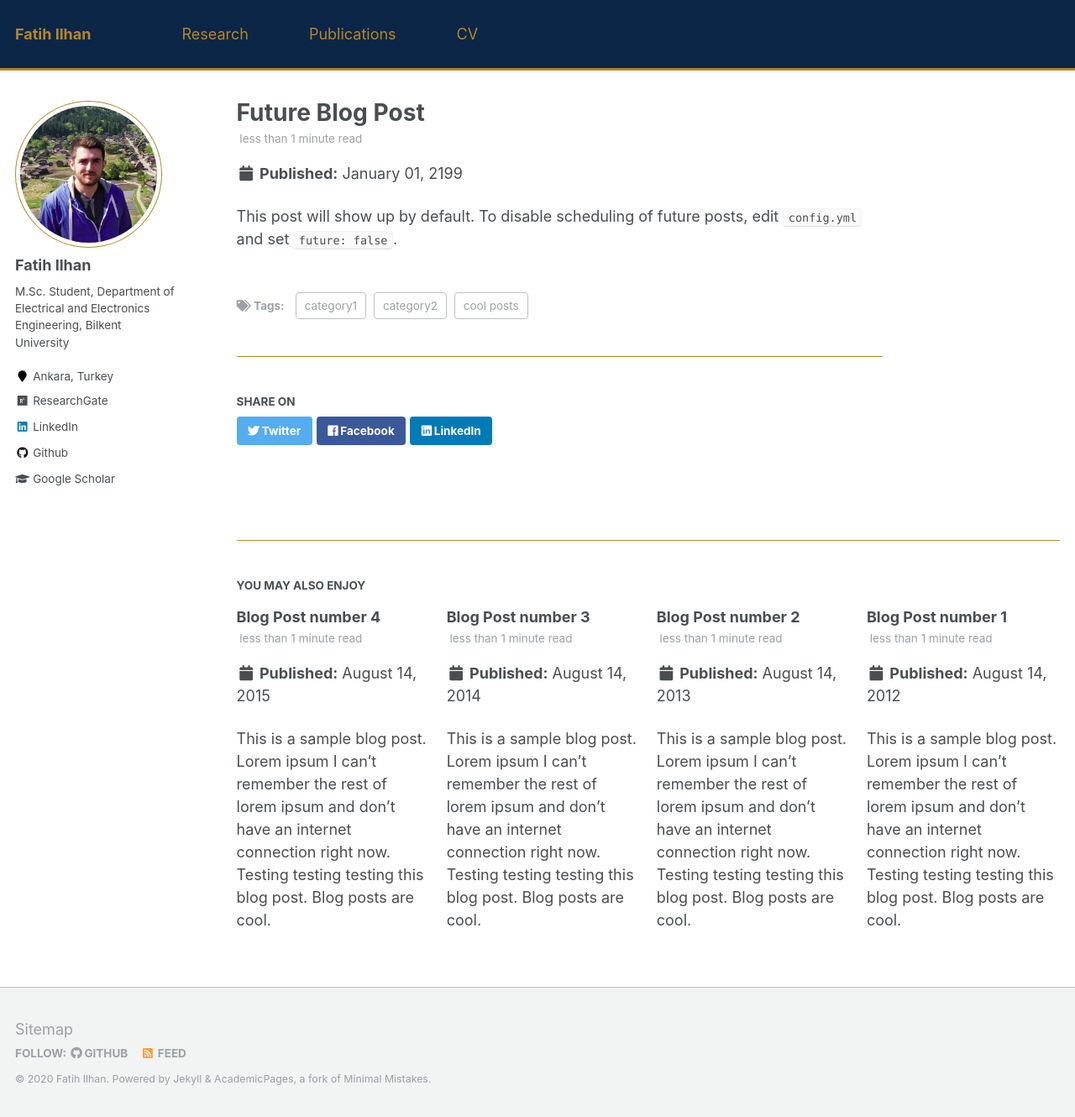
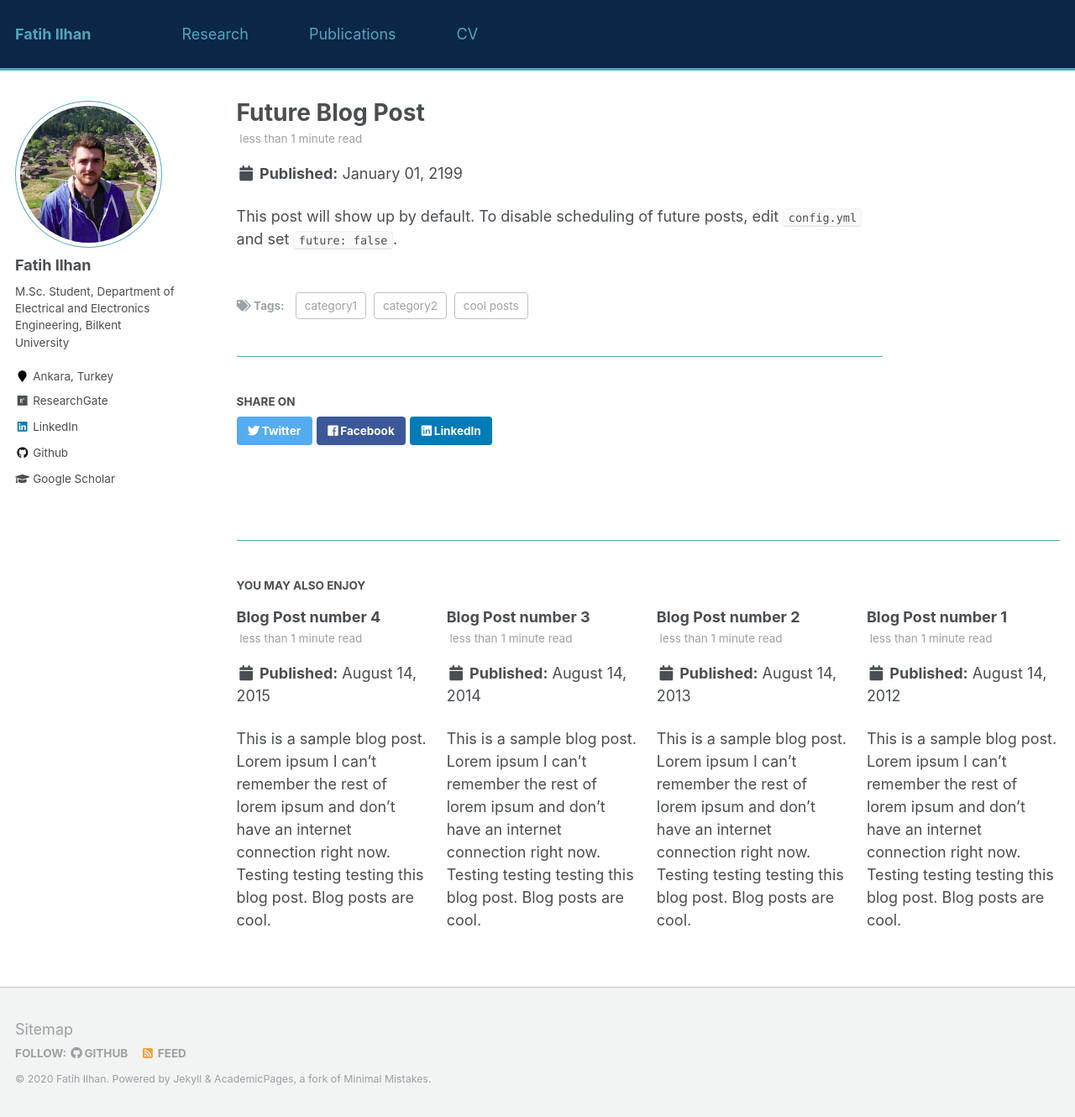
Before and after one commit to fatih-ilhan/fatih-ilhan.github.io, a Jekyll site: the page built from _posts/2199-01-01-future-post.md, in a window 1280 px wide and 1330 px high. Shown: the whole window at 84% size. Built offline with Jekyll 4.4.1, drawn with Linux system fonts in a browser that asks for light colours.

Commit message:
color update

```diff
--- a/_sass/_variables.scss
+++ b/_sass/_variables.scss
@@ -59,7 +59,7 @@ $background-color           : #fff;
 $code-background-color      : #fafafa;
 $code-background-color-dark : $light-gray;
 $text-color                 : $dark-gray;
-$border-color               : #b58726;
+$border-color               : #51a7b9;
 
 $primary-color              : #7a8288;
 $success-color              : #62c462;
@@ -94,7 +94,7 @@ $xing-color                 : #006567;
 $link-color                 : #1b569e;
 $link-color-hover           : mix(#000, $link-color, 25%);
 $link-color-visited         : mix(#fff, $link-color, 25%);
-$masthead-link-color        : #b58726;
+$masthead-link-color        : #51a7b9;
 $masthead-link-color-hover  : mix(#fff, $masthead-link-color, 25%);
 
 
```
